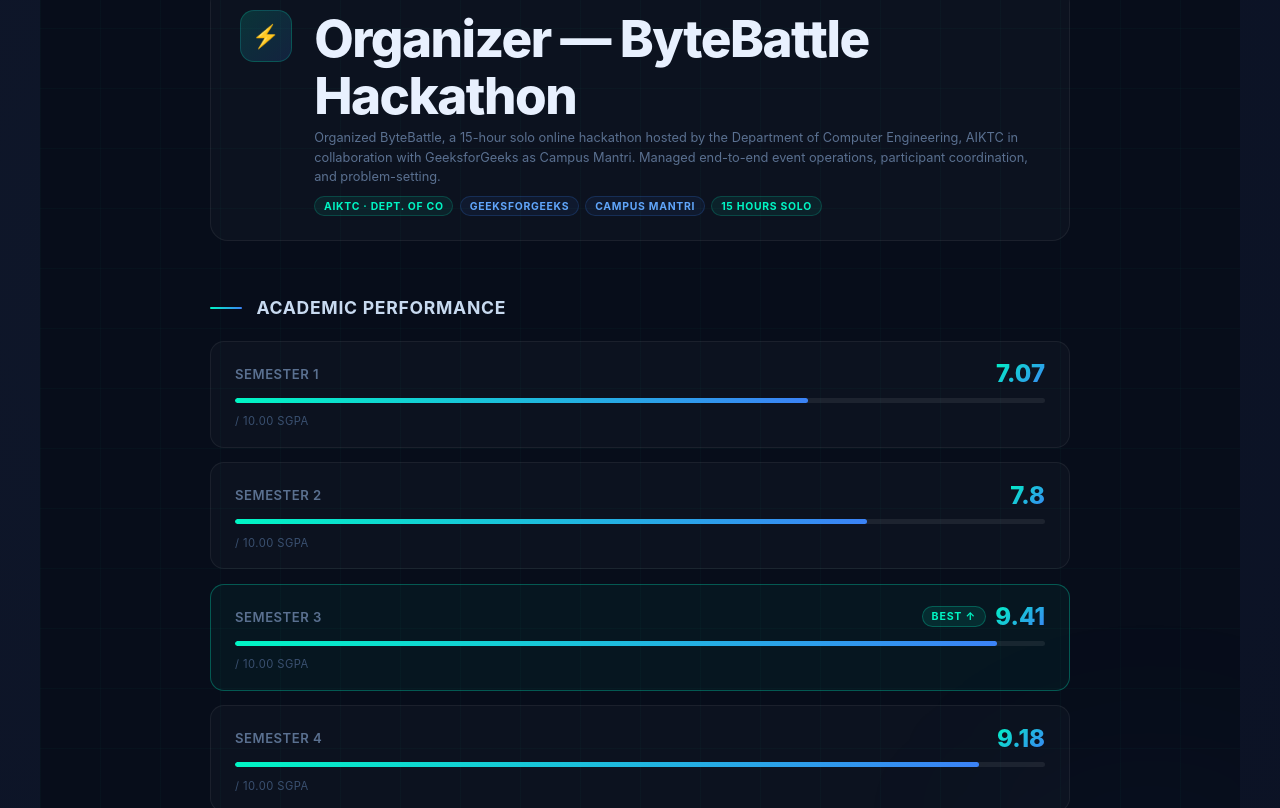
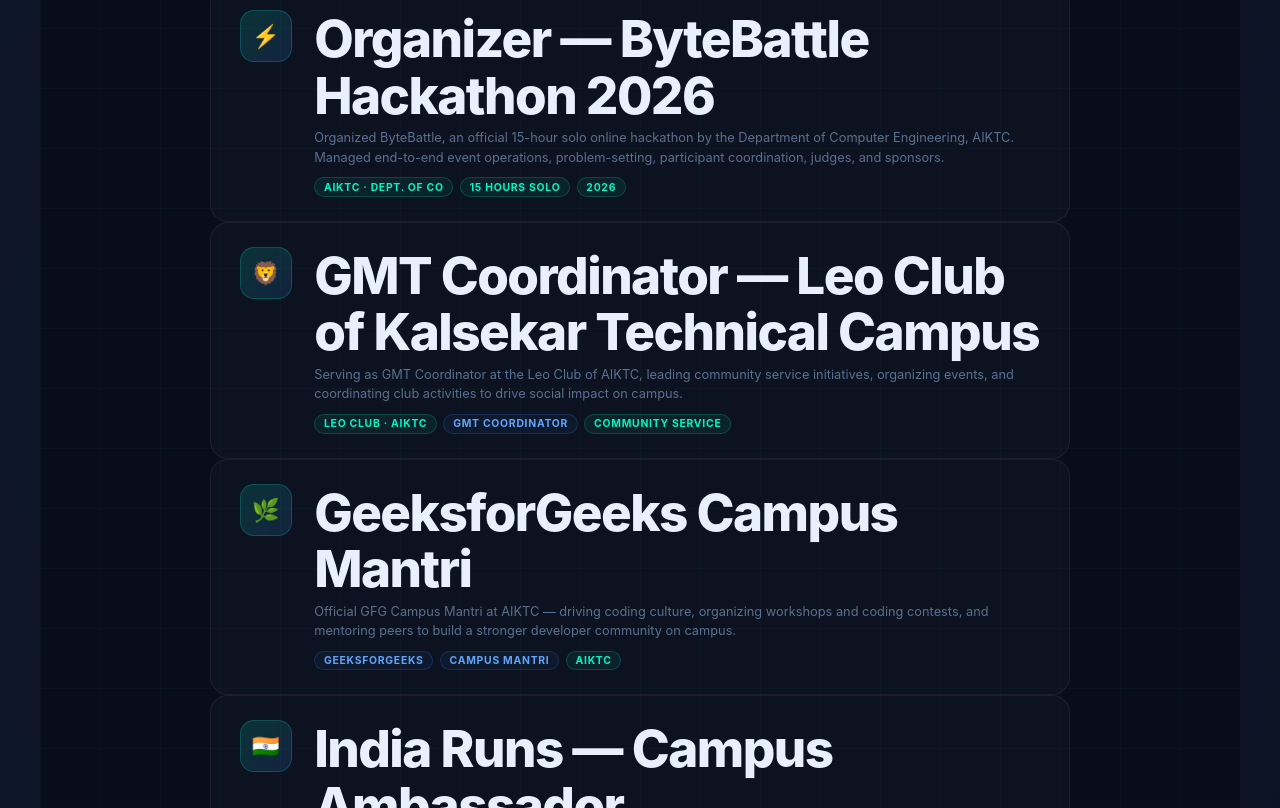
Before and after one commit to skyusufrafi/Portfolio-Yusuf, a React (Vite) app: page / in a window 1280 px wide. Shown: the part 1612-2420 px from the top of the page. Built offline with nearby package versions, Linux system fonts and the light colour scheme.

Commit message:
Update achievements and roles in About component

```diff
--- a/src/components/About.jsx
+++ b/src/components/About.jsx
@@ -460,15 +460,47 @@
             <SectionHeading delay={0}>Achievements & Roles</SectionHeading>
             <AchievementCard
               icon="⚡"
-              title="Organizer — ByteBattle Hackathon"
-              subtitle="Organized ByteBattle, a 15-hour solo online hackathon hosted by the Department of Computer Engineering, AIKTC in collaboration with GeeksforGeeks as Campus Mantri. Managed end-to-end event operations, participant coordination, and problem-setting."
+              title="Organizer — ByteBattle Hackathon 2026"
+              subtitle="Organized ByteBattle, an official 15-hour solo online hackathon by the Department of Computer Engineering, AIKTC. Managed end-to-end event operations, problem-setting, participant coordination, judges, and sponsors."
               tags={[
                 { label: "AIKTC · Dept. of CO" },
+                { label: "15 Hours Solo" },
+                { label: "2026" },
+              ]}
+              delay={0.05}
+            />
+            <AchievementCard
+              icon="🦁"
+              title="GMT Coordinator — Leo Club of Kalsekar Technical Campus"
+              subtitle="Serving as GMT Coordinator at the Leo Club of AIKTC, leading community service initiatives, organizing events, and coordinating club activities to drive social impact on campus."
+              tags={[
+                { label: "Leo Club · AIKTC" },
+                { label: "GMT Coordinator", blue: true },
+                { label: "Community Service" },
+              ]}
+              delay={0.12}
+            />
+            <AchievementCard
+              icon="🌿"
+              title="GeeksforGeeks Campus Mantri"
+              subtitle="Official GFG Campus Mantri at AIKTC — driving coding culture, organizing workshops and coding contests, and mentoring peers to build a stronger developer community on campus."
+              tags={[
                 { label: "GeeksforGeeks", blue: true },
                 { label: "Campus Mantri", blue: true },
-                { label: "15 Hours Solo" },
+                { label: "AIKTC" },
               ]}
-              delay={0.1}
+              delay={0.19}
+            />
+            <AchievementCard
+              icon="🇮🇳"
+              title="India Runs — Campus Ambassador"
+              subtitle="Campus Ambassador for India Runs, promoting the initiative across AIKTC and engaging the student community in health, fitness, and community wellness activities."
+              tags={[
+                { label: "India Runs" },
+                { label: "Campus Ambassador", blue: true },
+                { label: "2025" },
+              ]}
+              delay={0.26}
             />
           </div>
 
```
